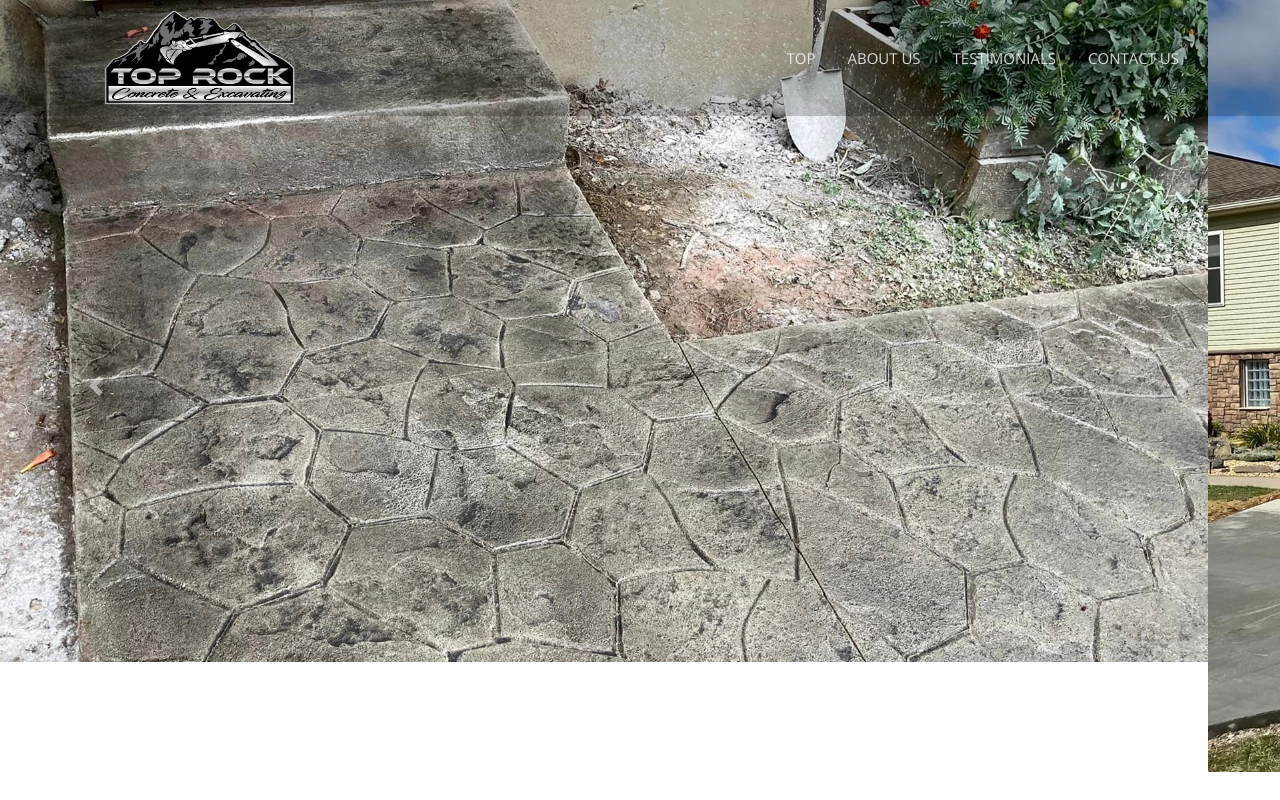
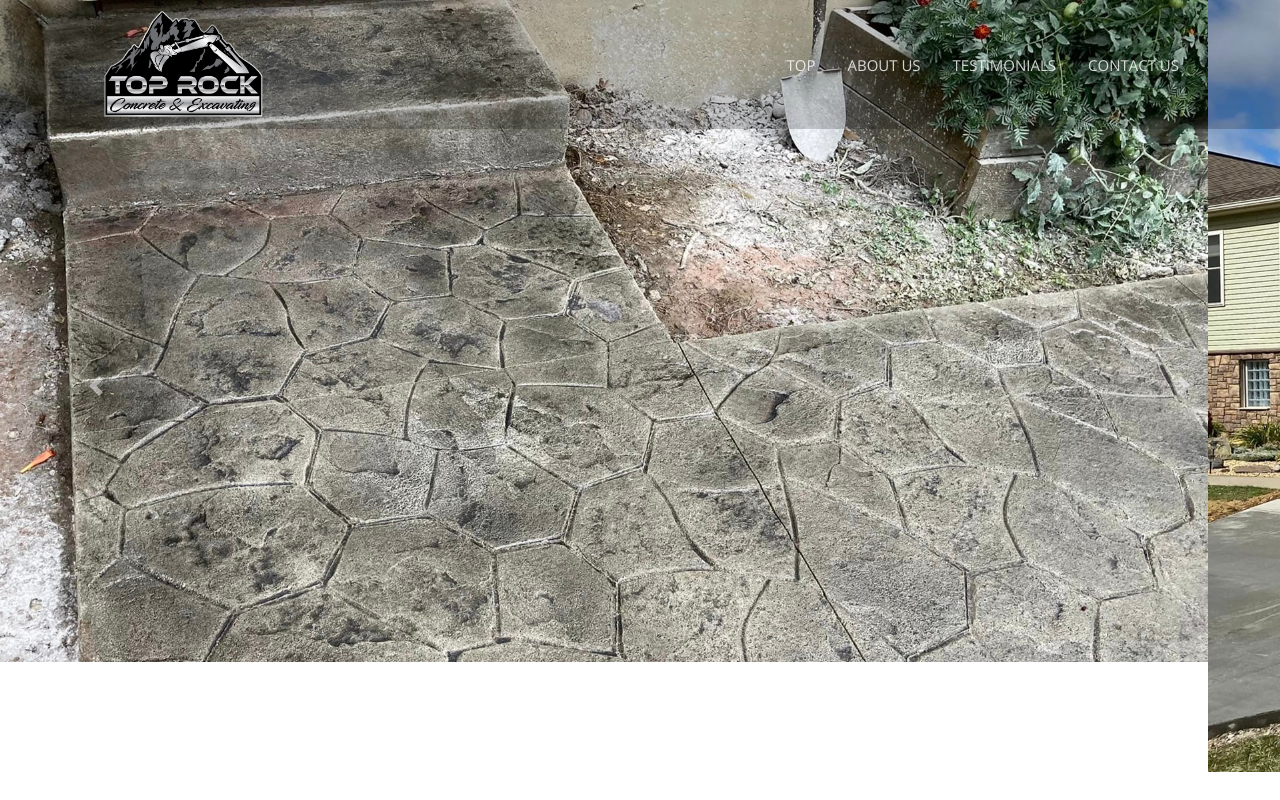
Before and after one commit to az0nics/toprock, a plain HTML site: page index.html in a window 1280 px wide. Shown: the top 800 px of the page. Drawn offline with nearby package versions, Linux system fonts and the light colour scheme; a script that the page names is missing.

Commit message:
fixed image in banner

```diff
--- a/index.html
+++ b/index.html
@@ -25,7 +25,7 @@
 			<div class="container">
 				<a class="navbar-brand" href="index.html">
 				</a>
-				<img src="./assets/img/logo.png" width="200" height="100" class="d-inline-block align-top" alt="logo">
+				<img src="./assets/img/logo.png" width="15%" height="15%" class="d-inline-block align-top" alt="logo">
 
 			    <button class="navbar-toggler" type="button" data-toggle="collapse" data-target="#navbarNav" aria-controls="navbarNav" aria-expanded="false" aria-label="Toggle navigation">
 			        <span class="navbar-toggler-icon"></span>
```
